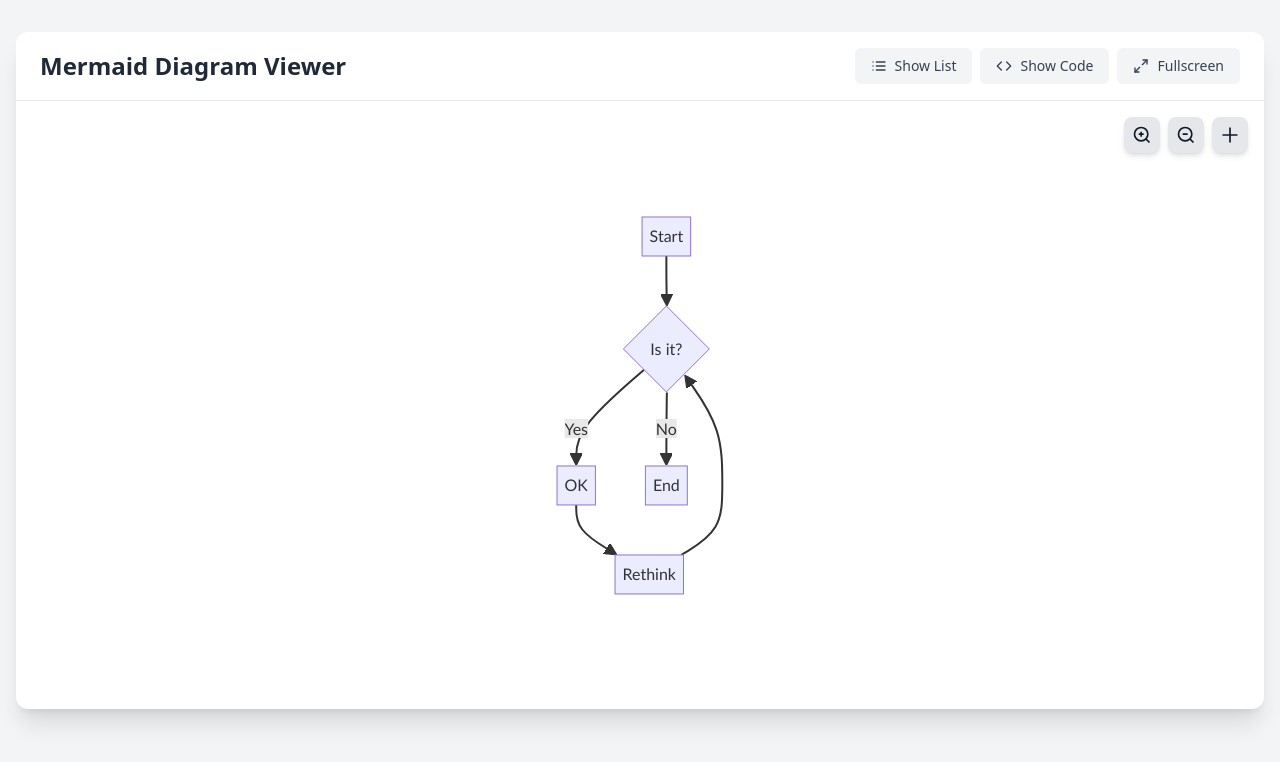
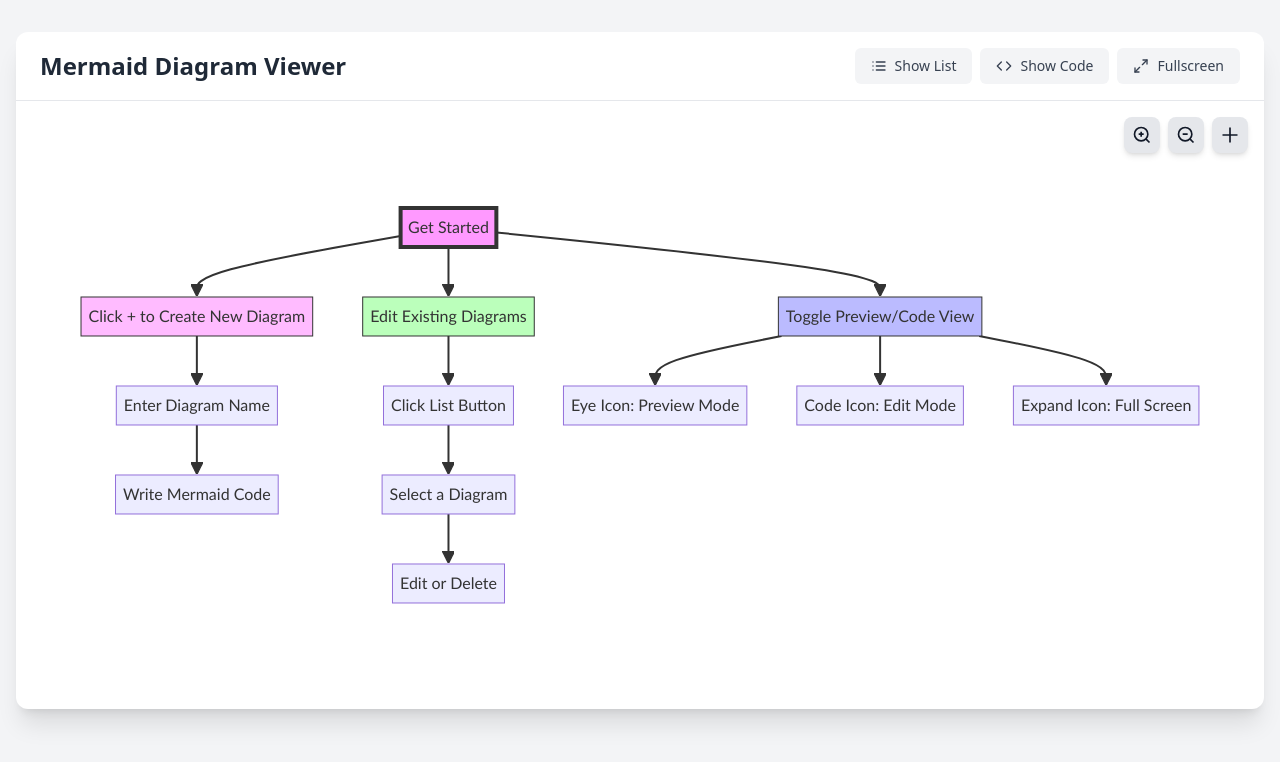
Before and after one commit to mamertofabian/mermaid-diagram-editor, a React (Vite) app: page / in a window 1280 px wide. Shown: the top 762 px of the page. Built offline with nearby package versions, Linux system fonts and the light colour scheme.

Commit message:
feat: Update default diagram to showcase app features and usage

```diff
--- a/src/App.tsx
+++ b/src/App.tsx
@@ -7,13 +7,27 @@ import DiagramList from './components/DiagramList';
 
 const DEFAULT_DIAGRAM = {
   id: 'default',
-  name: 'Example Diagram',
+  name: 'Welcome to Mermaid Diagram Editor',
   code: `graph TD
-    A[Start] --> B{Is it?}
-    B -- Yes --> C[OK]
-    C --> D[Rethink]
-    D --> B
-    B -- No --> E[End]`,
+    Start[Get Started] --> Create[Click + to Create New Diagram]
+    Start --> Edit[Edit Existing Diagrams]
+    Start --> Preview[Toggle Preview/Code View]
+
+    Create --> Name[Enter Diagram Name]
+    Name --> Code[Write Mermaid Code]
+
+    Edit --> List[Click List Button]
+    List --> Select[Select a Diagram]
+    Select --> Modify[Edit or Delete]
+
+    Preview --> View[Eye Icon: Preview Mode]
+    Preview --> Source[Code Icon: Edit Mode]
+    Preview --> FullScreen[Expand Icon: Full Screen]
+
+    style Start fill:#f9f,stroke:#333,stroke-width:4px
+    style Preview fill:#bbf,stroke:#333
+    style Edit fill:#bfb,stroke:#333
+    style Create fill:#fbf,stroke:#333`,
   createdAt: Date.now(),
   updatedAt: Date.now(),
 };
```
